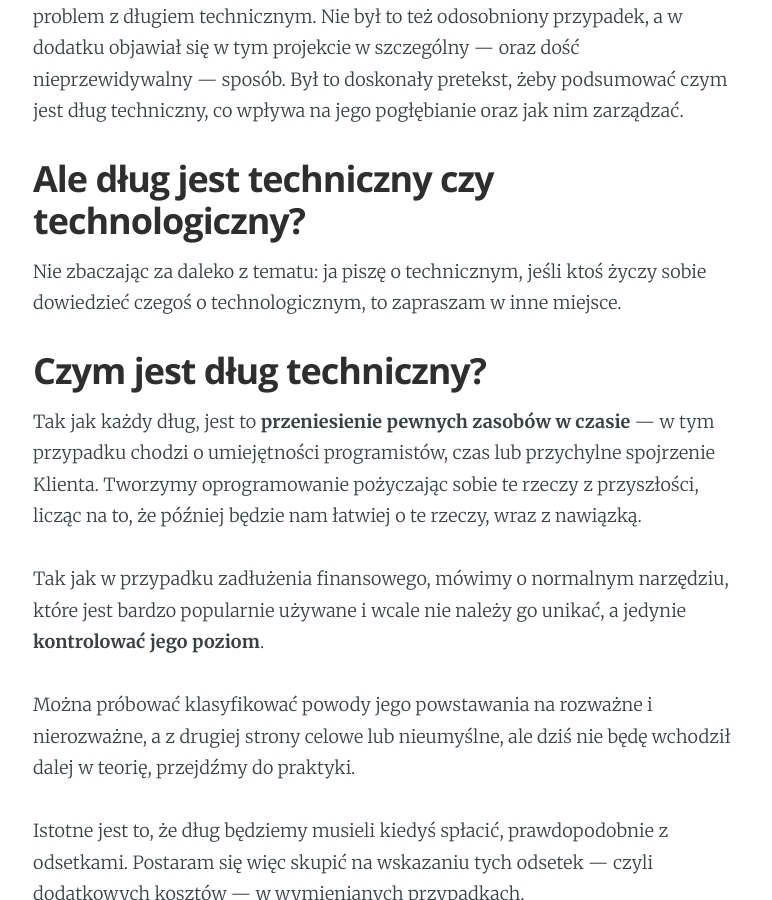
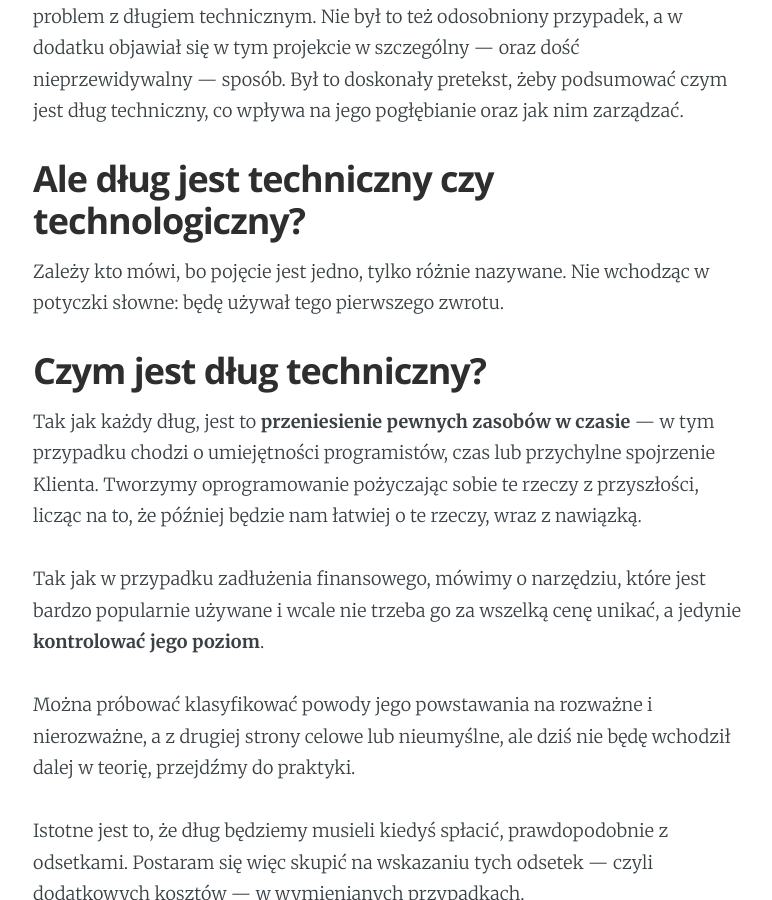
Before and after one commit to syzygypl/syzygypl.github.io, a Jekyll site: the page built from _posts/2019-03-26-technical-debt.md, in a window 1280 px wide and 900 px high, scrolled down 405 px. Shown: the whole window, without its empty margins (252-1024 px from the left). Built offline with Jekyll 4.4.1, drawn with Linux system fonts in a browser that asks for light colours.

Commit message:
remove snarky techniczny / technologiczny comment

```diff
--- a/_posts/2019-03-26-technical-debt.md
+++ b/_posts/2019-03-26-technical-debt.md
@@ -13,13 +13,13 @@ Prowadziłem ostatnio retrospekcję jednego z projektów. Przeglądając notatki
 
 ## Ale dług jest techniczny czy technologiczny?
 
-Nie zbaczając za daleko z tematu: ja piszę o technicznym, jeśli ktoś życzy sobie dowiedzieć czegoś o technologicznym, to zapraszam w inne miejsce.
+Zależy kto mówi, bo pojęcie jest jedno, tylko różnie nazywane. Nie wchodząc w potyczki słowne: będę używał tego pierwszego zwrotu.
 
 ## Czym jest dług techniczny?
 
 Tak jak każdy dług, jest to **przeniesienie pewnych zasobów w czasie** — w tym przypadku chodzi o umiejętności programistów, czas lub przychylne spojrzenie Klienta. Tworzymy oprogramowanie pożyczając sobie te rzeczy z przyszłości, licząc na to, że później będzie nam łatwiej o te rzeczy, wraz z nawiązką.
 
-Tak jak w przypadku zadłużenia finansowego, mówimy o normalnym narzędziu, które jest bardzo popularnie używane i wcale nie należy go unikać, a jedynie **kontrolować jego poziom**.
+Tak jak w przypadku zadłużenia finansowego, mówimy o narzędziu, które jest bardzo popularnie używane i wcale nie trzeba go za wszelką cenę unikać, a jedynie **kontrolować jego poziom**.
 
 Można próbować klasyfikować powody jego powstawania na rozważne i nierozważne, a z drugiej strony celowe lub nieumyślne, ale dziś nie będę wchodził dalej w teorię, przejdźmy do praktyki.
 
```
